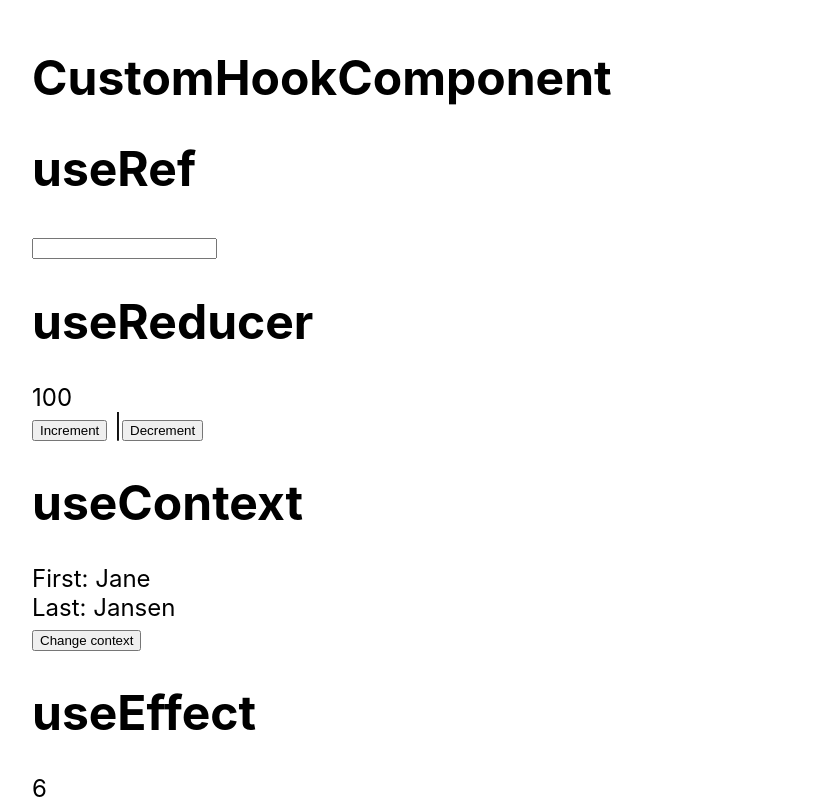
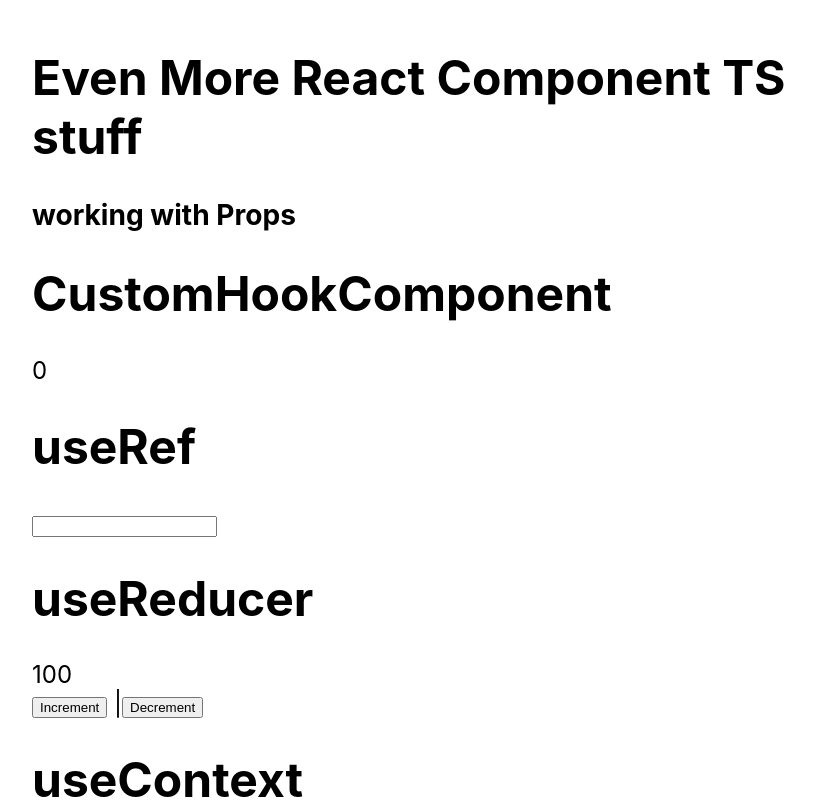
Before and after one commit to Ko-de-Koning/ts-hooks, a React (Create React App) app: page / in a window 1280 px wide. Shown: the top 800 px of the page, without its empty margins (208-1023 px from the left). Built offline with nearby package versions, Linux system fonts and the light colour scheme; no server answers.

Commit message:
feat:working-with-props

```diff
--- a/src/App.tsx
+++ b/src/App.tsx
@@ -1,4 +1,5 @@
 import CustomHookComponent from "./CustomHookComponent";
+import EvenMoreReactComponent from "./EvenMoreReactComponent";
 import UseContextComponent from "./UseContextComponent";
 import UseEffectComponent from "./UseEffectComponent";
 import UseReducerComponent from "./UseReducerComponent";
@@ -8,6 +9,8 @@ import UseStateComponent from "./UseStateComponent";
 function App() {
   return (
     <div>
+      <h1>Even More React Component TS stuff</h1>
+      <EvenMoreReactComponent />
       <h1>CustomHookComponent</h1>
       <CustomHookComponent />
       <h1>useRef</h1>
--- a/src/CustomHookComponent.tsx
+++ b/src/CustomHookComponent.tsx
@@ -1,4 +1,4 @@
-import { useEffect, useState } from "react";
+import { useEffect, useMemo, useState } from "react";
 
 export interface Beverage {
   name: string;
@@ -36,8 +36,19 @@ function useFetchData<Payload>(url: string): {
 }
 
 function CustomHookComponent() {
-  const { data, done } = useFetchData<Beverage[]>("/hv-taplist.json");
-  return <div>{done && <img src={data![0].logo} alt="Beverage logo" />}</div>;
+  const { data } = useFetchData<Beverage[]>("/hv-taplist.json");
+  const portlandTaps = useMemo(
+    () =>
+      (data || []).filter((bev) => bev.producerLocation.includes("Portland")),
+    [data]
+  );
+  return (
+    <div>
+      {portlandTaps.length && (
+        <img src={portlandTaps![0].logo} alt="Beverage logo" />
+      )}
+    </div>
+  );
 }
 
 export default CustomHookComponent;
--- /dev/null
+++ b/src/EvenMoreReactComponent.tsx
@@ -0,0 +1,12 @@
+export interface HeadingProps {
+  title: string;
+}
+
+export function Heading({ title }: HeadingProps) {
+  return <h3>{title}</h3>;
+}
+function TestComponent() {
+  return <Heading title="working with Props" />;
+}
+
+export default TestComponent;
```
